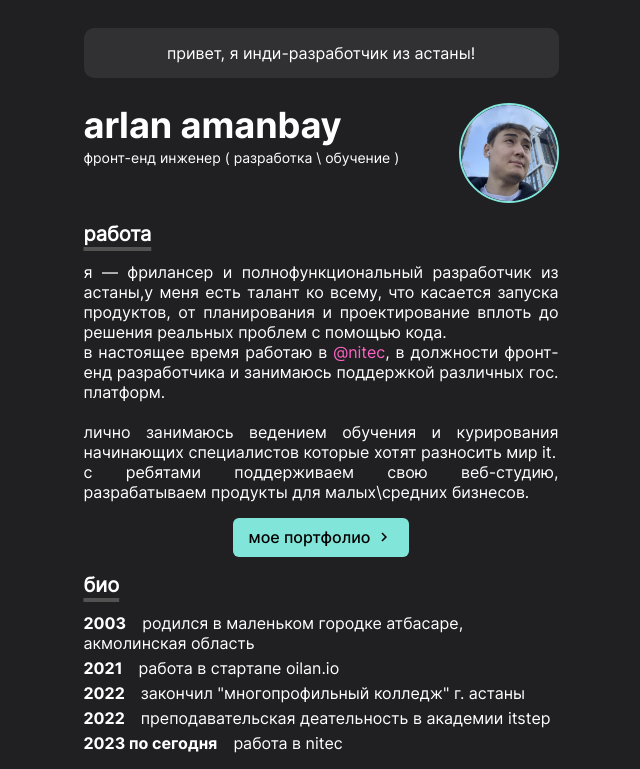
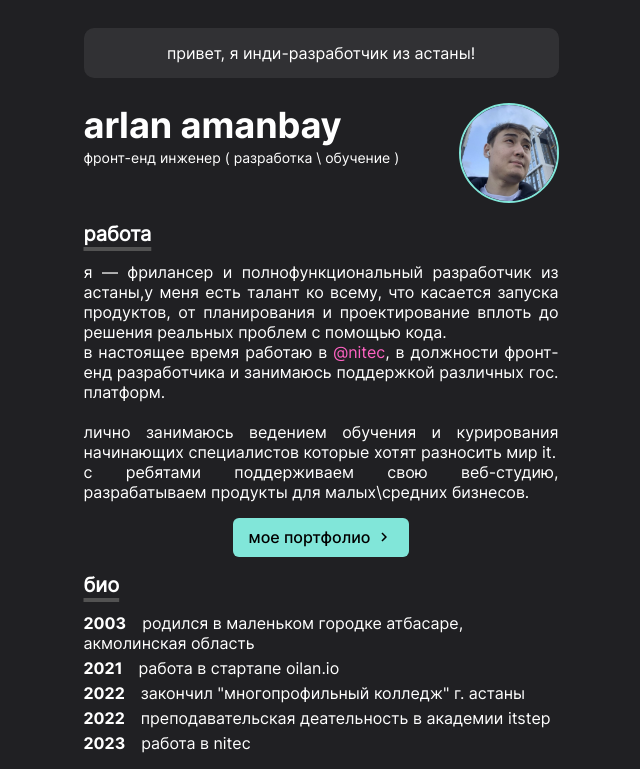
Before and after one commit to znewk/amanbayew, a Next.js app: page / in a window 1280 px wide. Shown: the part 260-1029 px from the top of the page, without its empty margins (319-959 px from the left). Built offline with nearby package versions, Linux system fonts and the light colour scheme.

Commit message:
bio element is added 2

```diff
--- a/src/components/IntroBlock/index.js
+++ b/src/components/IntroBlock/index.js
@@ -89,7 +89,7 @@ const IntroBlock = () => {
                            <span className={styles.bioElementTitle}>преподавательская деательность в академии itstep</span>
                        </div>
                        <div className={styles.bioElement}>
-                           <span className={styles.bioElementDate}>2023 по сегодня</span>
+                           <span className={styles.bioElementDate}>2023</span>
                            <span className={styles.bioElementTitle}>работа в nitec</span>
                        </div>
                    </div>
```
